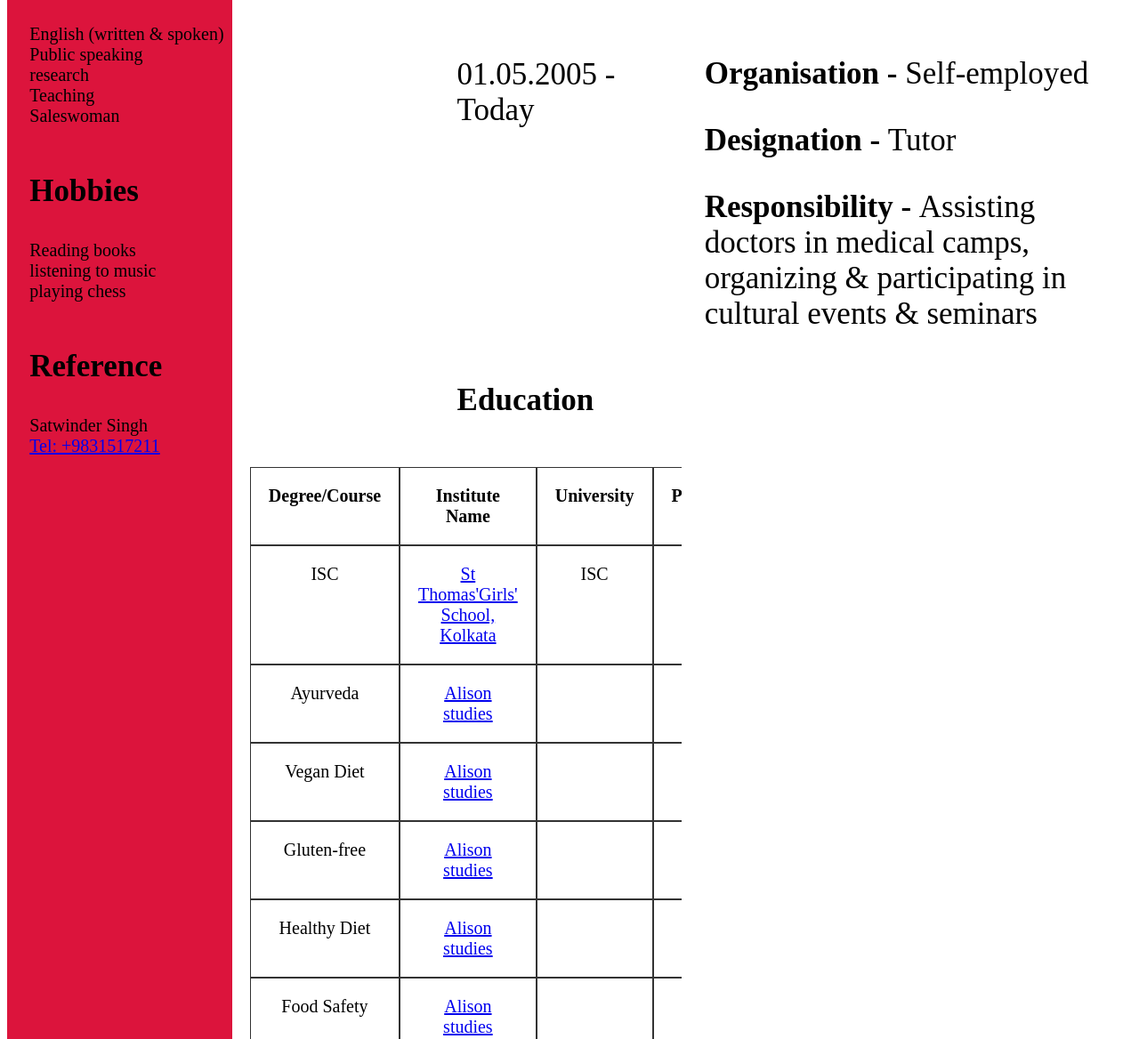
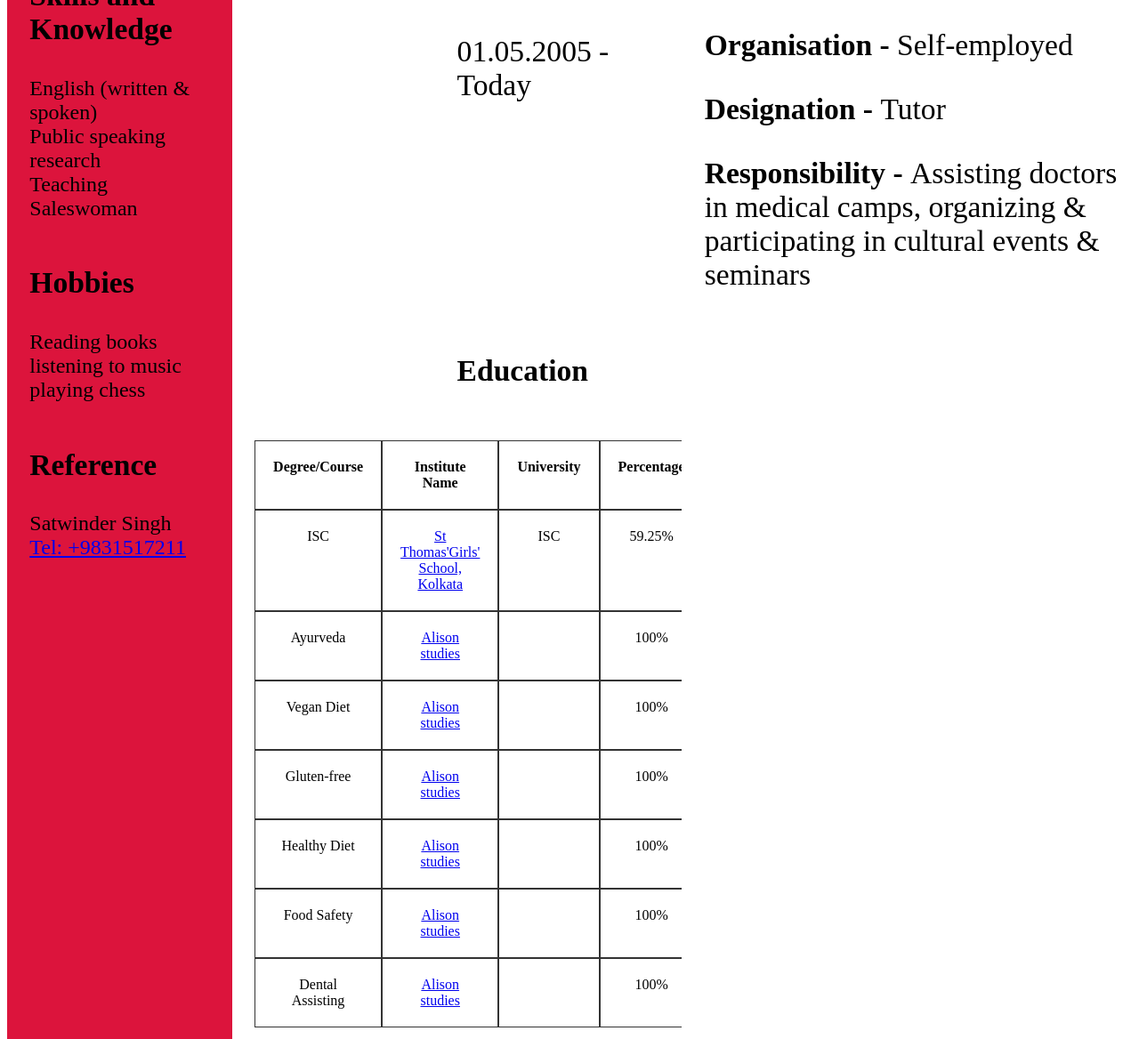
Before and after one commit to Rinnee333/Rinnee333.github.io, a plain HTML site: page index.html in a window 1280 px wide. Shown: the part 800-1968 px from the top of the page at 89% size. Drawn offline with Linux system fonts and the light colour scheme.

Commit message:
Resizing

```diff
--- a/StyleSheet.css
+++ b/StyleSheet.css
@@ -1,13 +1,13 @@
 .MainTitle{
     text-align: center;
-    font-size: 50px;
+    font-size: 290%;
 }
 
 .sideText{
     margin-top: 0px;
     margin-bottom: 0px;
     margin-left: 10%;
-    font-size: 20px;
+    font-size: 150%;
 }
 
 .CenteredImage{
@@ -16,23 +16,23 @@
 }
 
 .sideTitle{
-    font-size: 35px;
+    font-size: 210%;
     margin-left: 10%;
 }
 
 .MiddleTitle{
-    font-size: 35px;
+    font-size: 210%;
     margin-left: 50%;
 }
 
 .MiddleText{
-    font-size: 25px;
+    font-size: 200%;
     margin-left: 5%;
 }
 
 
 .SideRightText{
-    font-size: 35px;
+    font-size: 210%;
     margin-left: 5%;
 }
 
@@ -63,12 +63,12 @@
   display: grid;
   grid-template-columns: auto auto auto auto auto;
   background-color: #FFFFFF;
-  padding: 20px;
+  padding: 5%;
 }
 .grid-item {
   background-color: rgba(255, 255, 255, 0.8);
   border: 1px solid rgba(0, 0, 0, 0.8);
   padding: 20px;
-  font-size: 20px;
+  font-size: 100%;
   text-align: center;
 }
```
